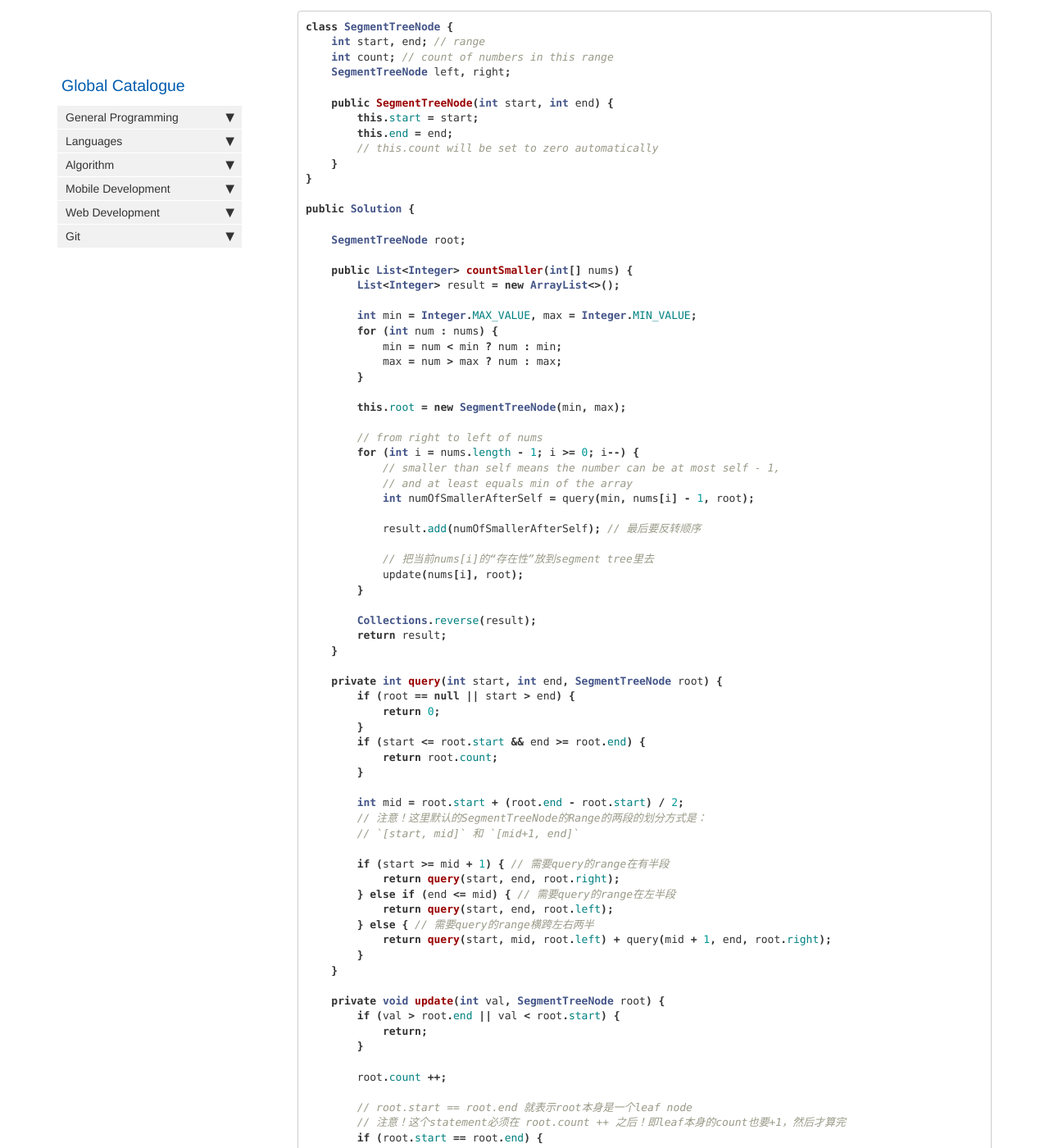
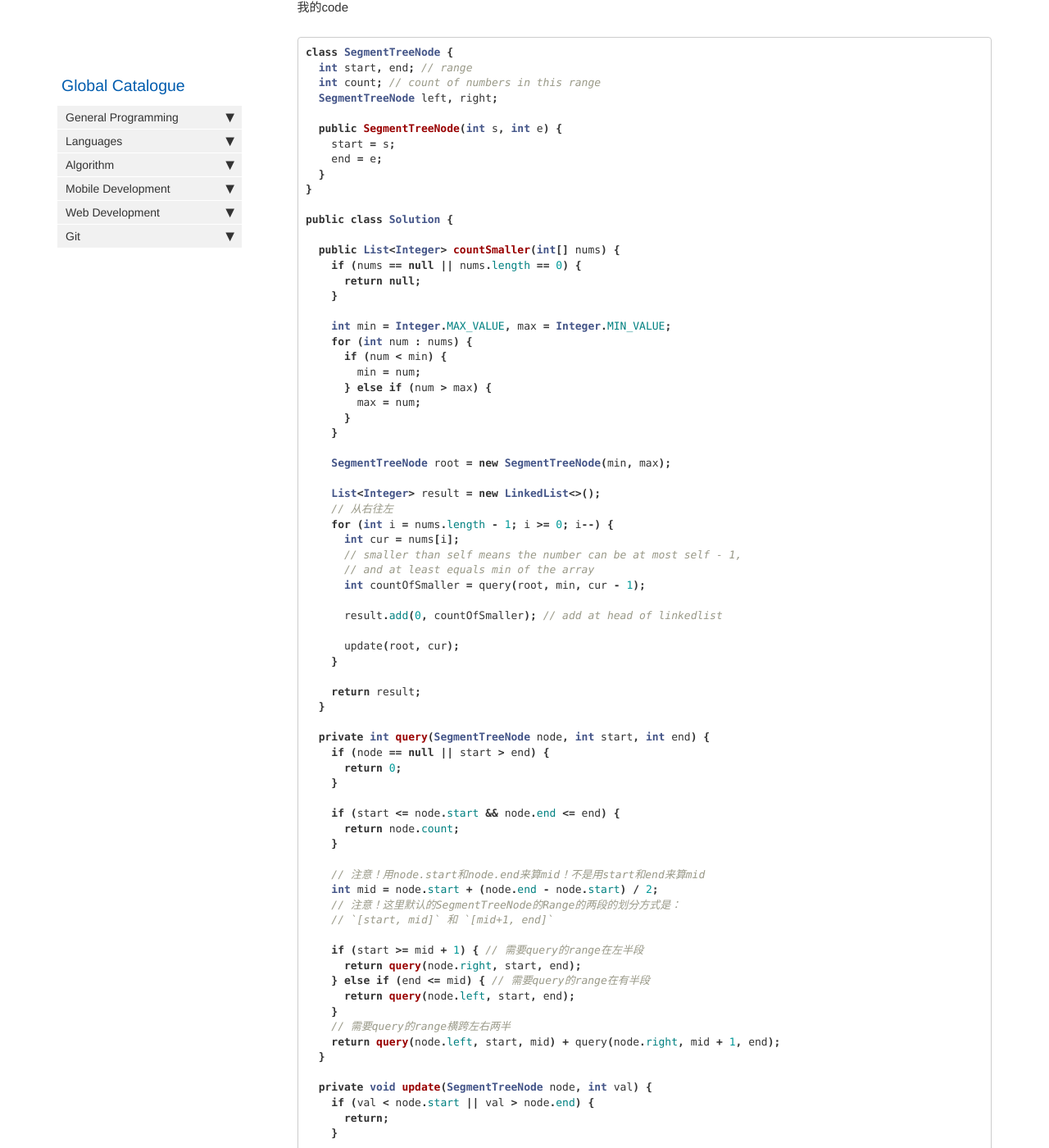
Before and after one commit to HungryOrc/hungryorc.github.io, a Jekyll site: the page built from pages/algorithm/algorithm_number_of_smaller_after_self.md, in a window 1280 px wide and 1400 px high, scrolled down 4048 px. Shown: the whole window at 82% size. Built offline with Jekyll 4.4.1, drawn with Linux system fonts in a browser that asks for light colours; nearby versions of some CDN libraries; comment, search, counter and statistics services are not loaded; some of the changed text lies outside the part shown.

Commit message:
Update algorithm_number_of_smaller_after_self.md

````diff
--- a/pages/algorithm/algorithm_number_of_smaller_after_self.md
+++ b/pages/algorithm/algorithm_number_of_smaller_after_self.md
@@ -169,100 +169,103 @@
 * Space: O(n)
 
 ### Java
+我的code
 ```java
 class SegmentTreeNode {
-    int start, end; // range
-    int count; // count of numbers in this range
-    SegmentTreeNode left, right;
+  int start, end; // range
+  int count; // count of numbers in this range
+  SegmentTreeNode left, right;
 
-    public SegmentTreeNode(int start, int end) {
-        this.start = start;
-        this.end = end;
-        // this.count will be set to zero automatically
-    }
+  public SegmentTreeNode(int s, int e) {
+    start = s;
+    end = e;
+  }
 }
 
-public Solution {
+public class Solution {
 
-    SegmentTreeNode root;
-
-    public List<Integer> countSmaller(int[] nums) {
-        List<Integer> result = new ArrayList<>();
-
-        int min = Integer.MAX_VALUE, max = Integer.MIN_VALUE;
-        for (int num : nums) {
-            min = num < min ? num : min;
-            max = num > max ? num : max;
-        }
-
-        this.root = new SegmentTreeNode(min, max);
-
-        // from right to left of nums
-        for (int i = nums.length - 1; i >= 0; i--) {
-            // smaller than self means the number can be at most self - 1,
-            // and at least equals min of the array
-            int numOfSmallerAfterSelf = query(min, nums[i] - 1, root);
-
-            result.add(numOfSmallerAfterSelf); // 最后要反转顺序
-
-            // 把当前nums[i]的“存在性”放到segment tree里去
-            update(nums[i], root);
-        }
-
-        Collections.reverse(result);
-        return result;
+  public List<Integer> countSmaller(int[] nums) {
+    if (nums == null || nums.length == 0) {
+      return null;
     }
 
-    private int query(int start, int end, SegmentTreeNode root) {
-        if (root == null || start > end) {
-            return 0;
-        }
-        if (start <= root.start && end >= root.end) {
-            return root.count;
-        }
-
-        int mid = root.start + (root.end - root.start) / 2;
-        // 注意！这里默认的SegmentTreeNode的Range的两段的划分方式是：
-        // `[start, mid]` 和 `[mid+1, end]`
-
-        if (start >= mid + 1) { // 需要query的range在有半段
-            return query(start, end, root.right);
-        } else if (end <= mid) { // 需要query的range在左半段
-            return query(start, end, root.left);
-        } else { // 需要query的range横跨左右两半
-            return query(start, mid, root.left) + query(mid + 1, end, root.right);
-        }
+    int min = Integer.MAX_VALUE, max = Integer.MIN_VALUE;
+    for (int num : nums) {
+      if (num < min) {
+        min = num;
+      } else if (num > max) {
+        max = num;
+      }
     }
 
-    private void update(int val, SegmentTreeNode root) {
-        if (val > root.end || val < root.start) {
-            return;
-        }
+    SegmentTreeNode root = new SegmentTreeNode(min, max);
 
-        root.count ++;
+    List<Integer> result = new LinkedList<>();
+    // 从右往左
+    for (int i = nums.length - 1; i >= 0; i--) {
+      int cur = nums[i];
+      // smaller than self means the number can be at most self - 1,
+      // and at least equals min of the array
+      int countOfSmaller = query(root, min, cur - 1);
 
-        // root.start == root.end 就表示root本身是一个leaf node
-        // 注意！这个statement必须在 root.count ++ 之后！即leaf本身的count也要+1，然后才算完
-        if (root.start == root.end) {
-            return;
-        }
+      result.add(0, countOfSmaller); // add at head of linkedlist
 
-        int mid = root.start + (root.end - root.start) / 2;
-        if (val <= mid) {
-            // 发现没有的时候才“造node”！而不是一开始就把整个树都建全！
-            if (root.left == null) {
-                root.left = new SegmentTreeNode(root.start, mid);
-            }
+      update(root, cur);
+    }
 
-            update(val, root.left);
-        } else {
-            if (root.right == null) {
-                root.right = new SegmentTreeNode(mid + 1, root.end);
-            }
+    return result;
+  }
 
-            update(val, root.right);
-        }
+  private int query(SegmentTreeNode node, int start, int end) {
+    if (node == null || start > end) {
+      return 0;
     }
+
+    if (start <= node.start && node.end <= end) {
+      return node.count;
+    }
+
+    // 注意！用node.start和node.end来算mid！不是用start和end来算mid
+    int mid = node.start + (node.end - node.start) / 2;
+    // 注意！这里默认的SegmentTreeNode的Range的两段的划分方式是：
+    // `[start, mid]` 和 `[mid+1, end]`
+
+    if (start >= mid + 1) { // 需要query的range在左半段
+      return query(node.right, start, end);
+    } else if (end <= mid) { // 需要query的range在有半段
+      return query(node.left, start, end);
+    }
+    // 需要query的range横跨左右两半
+    return query(node.left, start, mid) + query(node.right, mid + 1, end);
+  }
+
+  private void update(SegmentTreeNode node, int val) {
+    if (val < node.start || val > node.end) {
+      return;
+    }
+
+    node.count ++; // 别忘了这个！
+
+    // root.start == root.end 就表示root本身是一个leaf node
+    // 注意！这个statement必须在 root.count ++ 之后！即leaf本身的count也要+1，然后才算完
+    if (node.start == node.end) {
+      return;
+    }
+
+    int mid = node.start + (node.end - node.start) / 2;
+    if (val <= mid) {
+      // 发现没有的时候才“造node”！而不是一开始就把整个树都建全！
+      if (node.left == null) {
+        node.left = new SegmentTreeNode(node.start, mid);
+      }
+      update(node.left, val);
+    } else {
+      if (node.right == null) {
+        node.right = new SegmentTreeNode(mid + 1, node.end);
+      }
+      update(node.right, val);
+    }
+  }
 }
 ```
 
````
Also changed, not shown: other parts of pages/algorithm/algorithm_number_of_smaller_after_self.md (+1 -1 lines).
